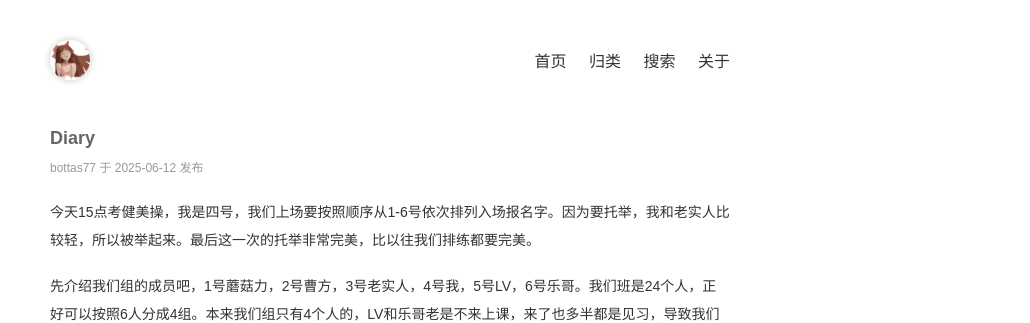
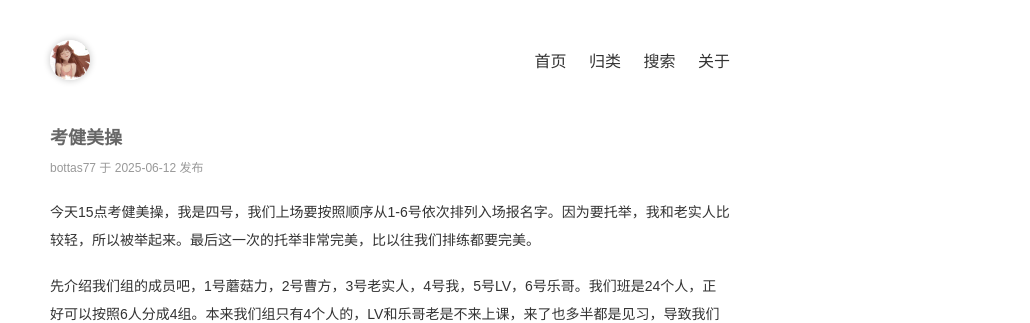
Before and after one commit to Suyuqu/Tmaize, a Jekyll site: the page built from _posts/2025-06-12-diary.md, in a window 1280 px wide. Shown: the top 323 px of the page, without its empty margins (250-1280 px from the left). Built offline with Jekyll 4.4.1, drawn with Linux system fonts in a browser that asks for light colours; some web fonts are replaced.

Commit message:
Update 2025-06-12-diary.md

```diff
--- a/_posts/2025-06-12-diary.md
+++ b/_posts/2025-06-12-diary.md
@@ -1,6 +1,6 @@
 ---
 layout: mypost
-title:
+title: 考健美操
 categories: [日记]
 extMath: false
 ---
```
